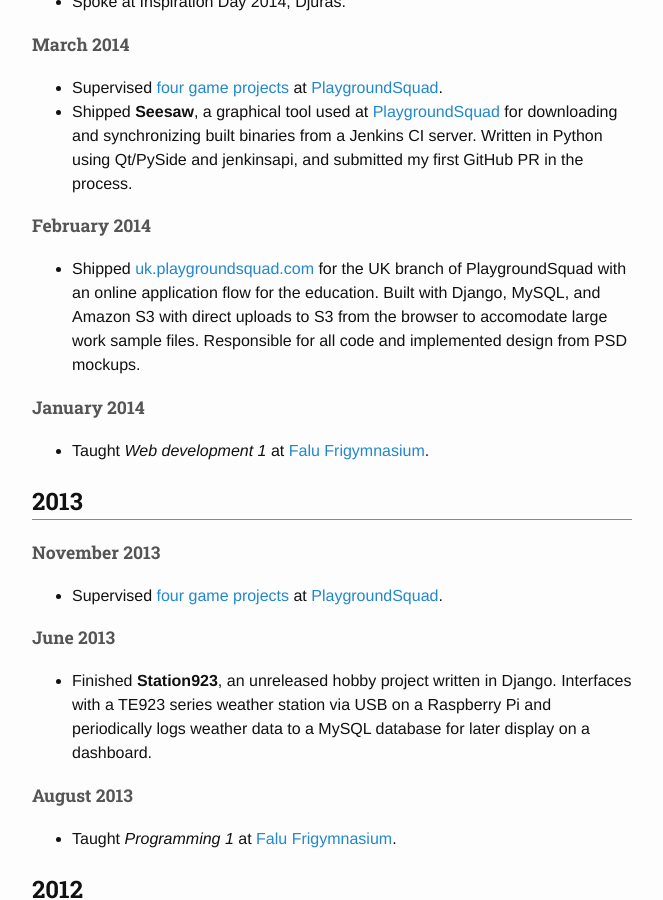
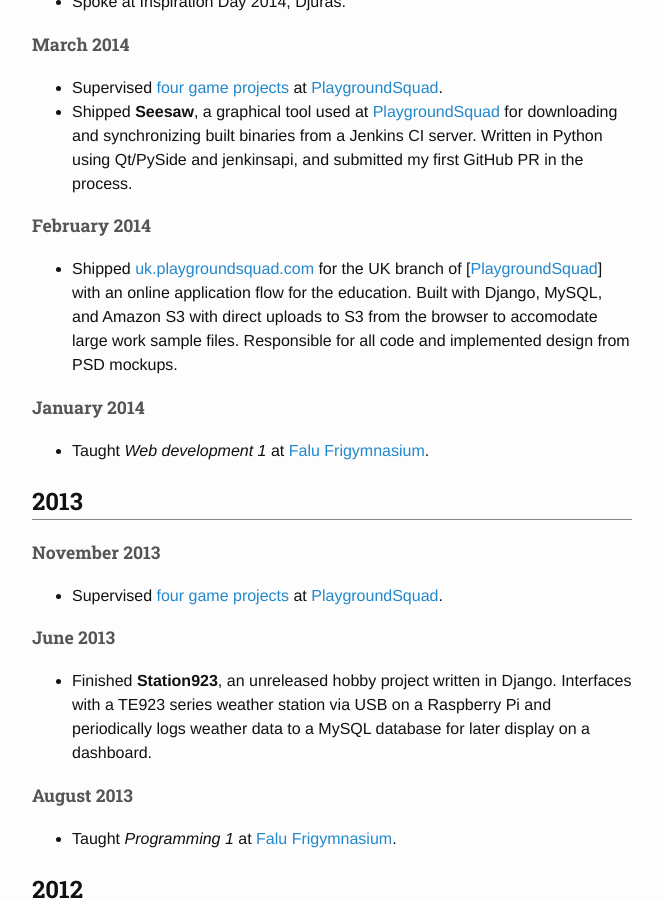
Before and after one commit to toumaz/toumaz.github.io, a Jekyll site: the page built from shipped.md, in a window 1280 px wide and 900 px high, scrolled down 2927 px. Shown: the whole window, without its empty margins (308-971 px from the left). Built offline with Jekyll 4.4.1, drawn with Linux system fonts in a browser that asks for light colours; nearby versions of some CDN libraries; part of the change alters nothing that is shown.

```diff
--- a/shipped.md
+++ b/shipped.md
@@ -115,7 +115,7 @@ Here's a list in reverse chronology of stuff I've gotten done.
   GitHub PR in the process.
 
 ### February 2014
-* Shipped [uk.playgroundsquad.com] for the UK branch of PlaygroundSquad with
+* Shipped [uk.playgroundsquad.com] for the UK branch of [[PlaygroundSquad]] with
   an online application flow for the education. Built with Django, MySQL, and
   Amazon S3 with direct uploads to S3 from the browser to accomodate large
   work sample files.
@@ -188,8 +188,8 @@ Here's a list in reverse chronology of stuff I've gotten done.
 [psq2011p3]: https://playgroundsquad.com/projects/?cohort=2011&number=3
 
 [Ambassador Kane]: https://www.playstation.com/en-gb/games/ambassador-kane-psp/
-[pnlapp]: https://pnlapp.se/
-[pnlapp_web]: https://pnlapp.se/app
+[pnlapp]: http://pnlapp.se/
+[pnlapp_web]: http://pnlapp.se/app
 
 [Falun 2015 Live]: https://www.youtube.com/watch?v=jYYx8jcba3k
 [Falun 2015 iOS]: https://itunes.apple.com/us/app/falun2015-live/id941542692?mt=8
```
